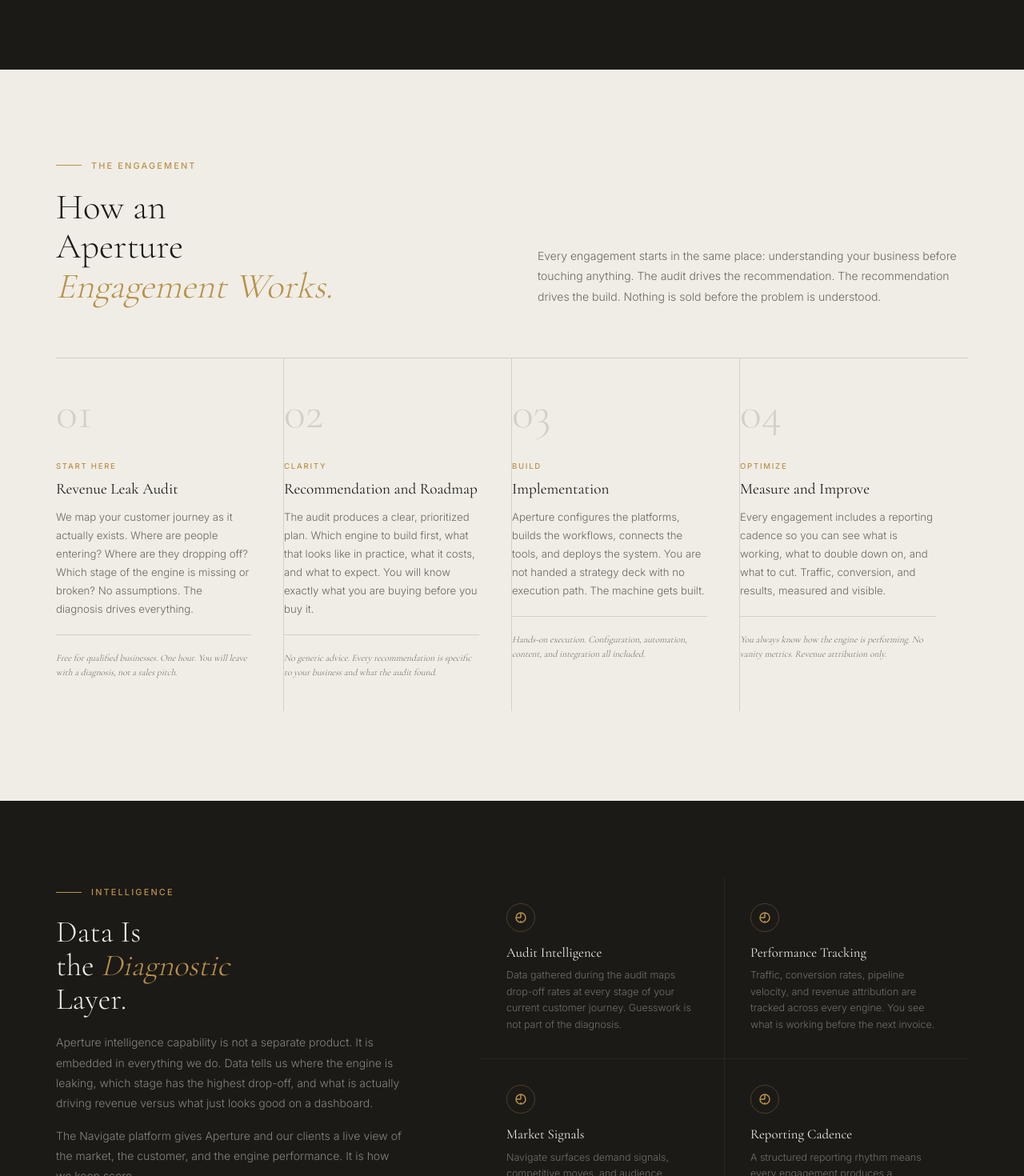
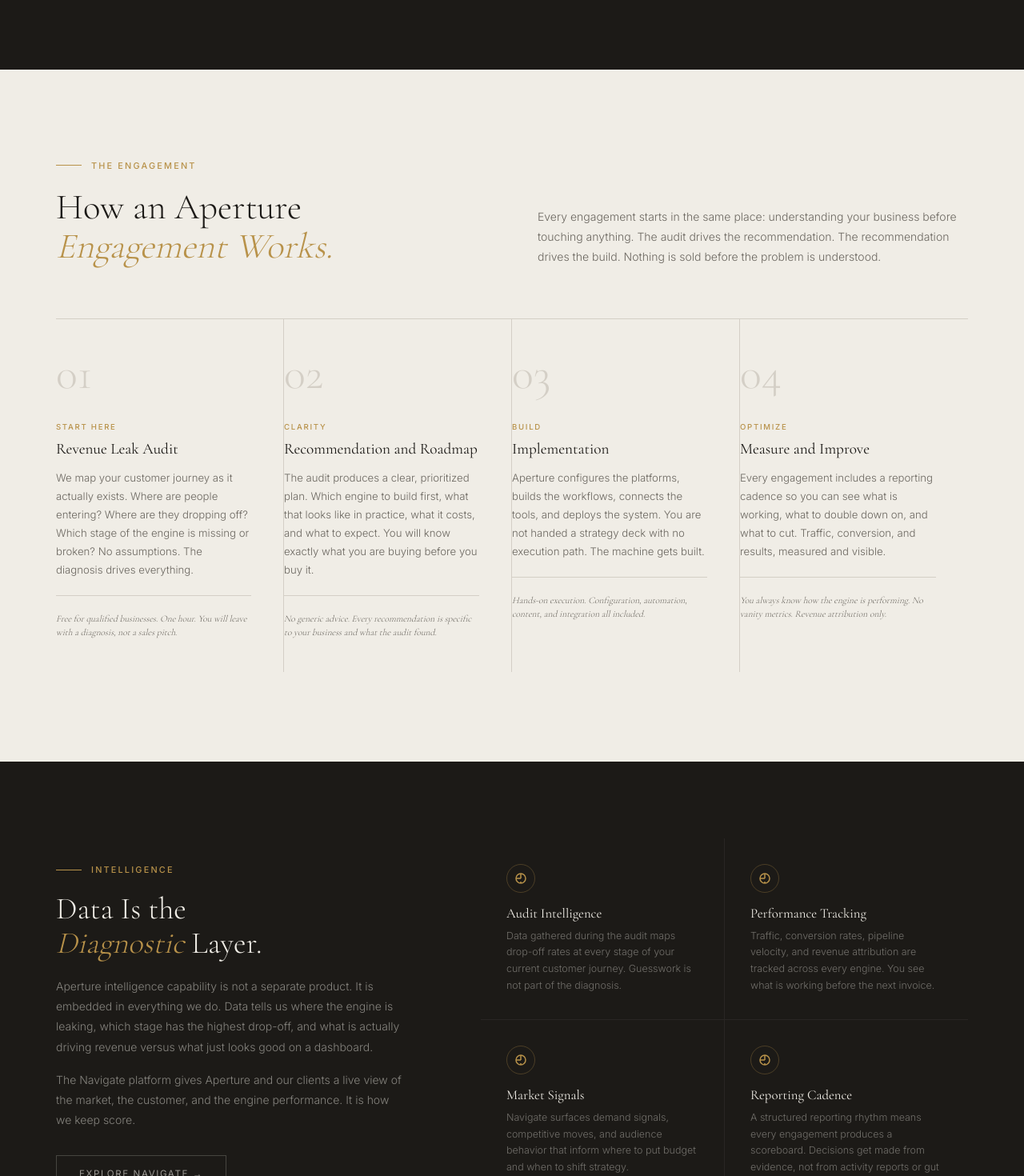
Before and after one commit to letsnavigatebmw/aperture-hospitality, a Next.js app: page /how-we-work in a window 1280 px wide. Shown: the part 2777-4247 px from the top of the page at 80% size. Built offline with nearby package versions, Linux system fonts and the light colour scheme.

Commit message:
Reflow section headings to 2 lines: 'How an Aperture Engagement Works' and 'Data Is the Diagnostic Layer'

```diff
--- a/app/how-we-work/page.tsx
+++ b/app/how-we-work/page.tsx
@@ -346,8 +346,8 @@
                 <span style={{ width: '2rem', height: '1px', background: '#B8924A' }}></span>
                 The Engagement
               </div>
-              <h2 style={{ fontFamily: "'Cormorant Garamond', Georgia, serif", fontSize: 'clamp(2rem, 3.5vw, 3rem)', fontWeight: 300, color: '#1C1A17', lineHeight: 1.1 }}>
-                How an<br/>Aperture<br/><em style={{ fontStyle: 'italic', color: '#B8924A' }}>Engagement Works.</em>
+              <h2 style={{ fontFamily: "'Cormorant Garamond', Georgia, serif", fontSize: 'clamp(2rem, 3.5vw, 3rem)', fontWeight: 300, color: '#1C1A17', lineHeight: 1.1, maxWidth: '25ch' }}>
+                How an Aperture<br/><em style={{ fontStyle: 'italic', color: '#B8924A' }}>Engagement Works.</em>
               </h2>
             </div>
             <p style={{ fontSize: '0.875rem', color: '#6B6760', lineHeight: 1.8, fontWeight: 300 }}>
@@ -377,8 +377,8 @@
               <span style={{ width: '2rem', height: '1px', background: '#B8924A' }}></span>
               Intelligence
             </div>
-            <h2 style={{ fontFamily: "'Cormorant Garamond', Georgia, serif", fontSize: 'clamp(1.8rem, 3vw, 2.6rem)', fontWeight: 300, color: '#F0EDE6', lineHeight: 1.1, marginBottom: '1.25rem' }}>
-              Data Is<br/>the <em style={{ fontStyle: 'italic', color: '#B8924A' }}>Diagnostic</em><br/>Layer.
+            <h2 style={{ fontFamily: "'Cormorant Garamond', Georgia, serif", fontSize: 'clamp(1.8rem, 3vw, 2.6rem)', fontWeight: 300, color: '#F0EDE6', lineHeight: 1.1, marginBottom: '1.25rem', maxWidth: '22ch' }}>
+              Data Is the<br/><em style={{ fontStyle: 'italic', color: '#B8924A' }}>Diagnostic</em> Layer.
             </h2>
             <p style={{ fontSize: '0.875rem', color: 'rgba(240,237,230,0.5)', lineHeight: 1.8, fontWeight: 300, marginBottom: '1rem' }}>
               Aperture intelligence capability is not a separate product. It is embedded in everything we do. Data tells us where the engine is leaking, which stage has the highest drop-off, and what is actually driving revenue versus what just looks good on a dashboard.
```
